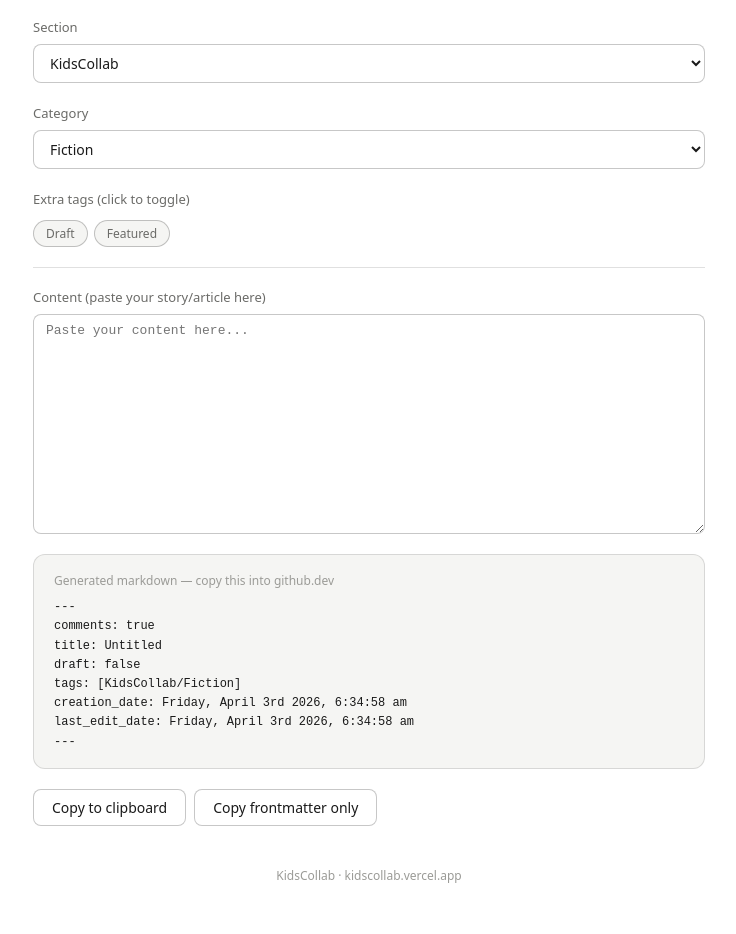
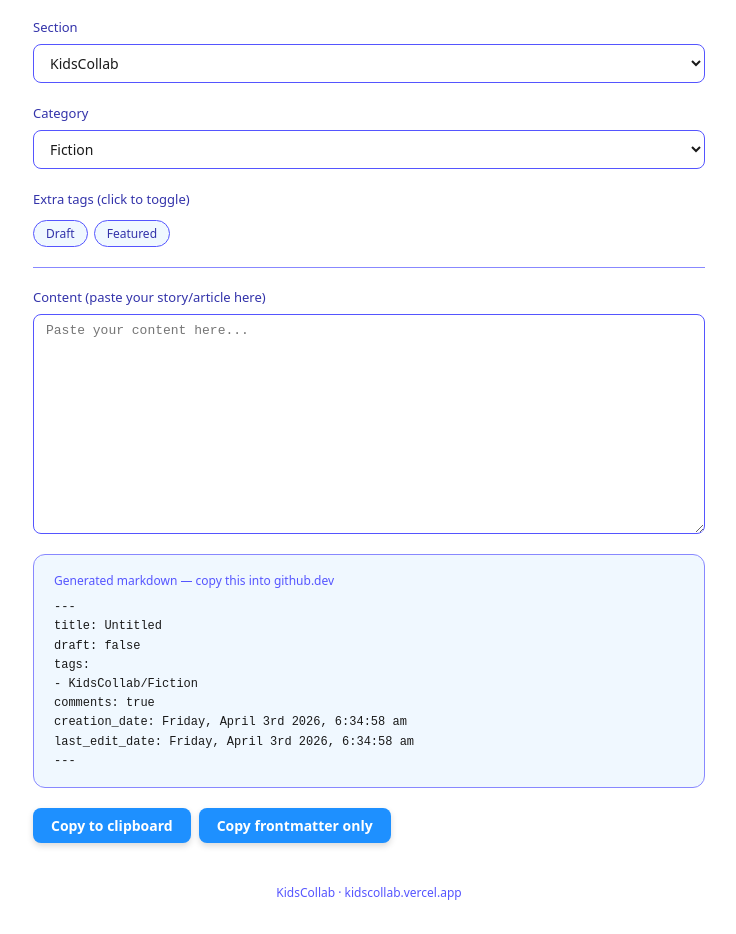
Before and after one commit to KidsCollab/submission, a plain HTML site: page index.html in a window 1280 px wide. Shown: the part 189-1123 px from the top of the page, without its empty margins (271-1007 px from the left). Drawn offline with Linux system fonts and the light colour scheme.

Commit message:
update v2

```diff
--- a/index.html
+++ b/index.html
@@ -1,45 +1,51 @@
-<!DOCTYPE html>
+<!doctype html>
 <html lang="en">
   <head>
-<meta charset="UTF-8">
-<meta name="viewport" content="width=device-width, initial-scale=1.0">
+    <meta charset="UTF-8" />
+    <meta name="viewport" content="width=device-width, initial-scale=1.0" />
     <title>KidsCollab Submission Generator</title>
     <style>
-  *, *::before, *::after { box-sizing: border-box; margin: 0; padding: 0; }
+      *,
+      *::before,
+      *::after {
+        box-sizing: border-box;
+        margin: 0;
+        padding: 0;
+      }
 
       :root {
-    --bg: #ffffff;
-    --bg-secondary: #f5f5f3;
-    --bg-info: #e6f1fb;
-    --text: #1a1a1a;
-    --text-secondary: #6b6b68;
-    --text-tertiary: #9b9b97;
-    --text-info: #185fa5;
-    --border: rgba(0,0,0,0.12);
-    --border-secondary: rgba(0,0,0,0.22);
-    --border-info: rgba(24,95,165,0.4);
-    --border-success: rgba(15,110,86,0.4);
-    --bg-success: #e1f5ee;
-    --text-success: #0f6e56;
+        --bg: #ffffff; /* still clean background */
+        --bg-secondary: #f0f8ff; /* light sky-blue */
+        --bg-info: #ffe4b5; /* light orange/yellow */
+        --text: #1a1a1a; /* dark text for readability */
+        --text-secondary: #3333aa; /* bold blue for labels */
+        --text-tertiary: #5555ff; /* bright accent */
+        --text-info: #ff4500; /* orange-red pop for info */
+        --border: #8888ff; /* soft purple border for definition */
+        --border-secondary: #5555ff; /* bright blue border */
+        --border-info: #ff8c00; /* bold orange border for focus */
+        --border-success: #32cd32; /* lime green for success states */
+        --bg-success: #ccffcc; /* light green background */
+        --text-success: #228b22; /* dark green text */
         --radius-md: 8px;
         --radius-lg: 12px;
         --font-sans: system-ui, -apple-system, sans-serif;
-    --font-mono: ui-monospace, 'Cascadia Code', monospace;
+        --font-mono: ui-monospace, "Cascadia Code", monospace;
       }
 
       @media (prefers-color-scheme: dark) {
         :root {
-      --bg: #1e1e1c;
-      --bg-secondary: #2a2a28;
-      --bg-info: #042c53;
-      --text: #f0f0ee;
-      --text-secondary: #a0a09c;
-      --text-tertiary: #6b6b68;
-      --text-info: #85b7eb;
-      --border: rgba(255,255,255,0.1);
-      --border-secondary: rgba(255,255,255,0.2);
-      --border-info: rgba(133,183,235,0.35);
-      --border-success: rgba(93,202,165,0.35);
+          --bg: #121212; /* deep dark background */
+          --bg-secondary: #1c1c3a; /* dark blue secondary background */
+          --bg-info: #ffdead; /* warm yellow/orange pop */
+          --text: #f0f0f0; /* light text */
+          --text-secondary: #87cefa; /* sky blue labels */
+          --text-tertiary: #ffa500; /* bright orange accent */
+          --text-info: #ff6347; /* tomato red info */
+          --border: #7b68ee; /* medium purple border */
+          --border-secondary: #6495ed; /* bright cornflower blue */
+          --border-info: #ff8c00; /* strong orange */
+          --border-success: #32cd32;
           --bg-success: #04342c;
           --text-success: #5dcaa5;
         }
@@ -70,19 +76,37 @@
         color: var(--text-secondary);
       }
 
-  .wrap { display: flex; flex-direction: column; gap: 1.25rem; }
+      .wrap {
+        display: flex;
+        flex-direction: column;
+        gap: 1.25rem;
+      }
 
-  .row { display: grid; grid-template-columns: 1fr 1fr; gap: 12px; }
-  @media (max-width: 500px) { .row { grid-template-columns: 1fr; } }
+      .row {
+        display: grid;
+        grid-template-columns: 1fr 1fr;
+        gap: 12px;
+      }
+      @media (max-width: 500px) {
+        .row {
+          grid-template-columns: 1fr;
+        }
+      }
 
-  .field { display: flex; flex-direction: column; gap: 6px; }
+      .field {
+        display: flex;
+        flex-direction: column;
+        gap: 6px;
+      }
 
       .field label {
         font-size: 13px;
         color: var(--text-secondary);
       }
 
-  input, select, textarea {
+      input,
+      select,
+      textarea {
         width: 100%;
         padding: 8px 12px;
         font-size: 14px;
@@ -95,9 +119,11 @@
         transition: border-color 0.15s;
       }
 
-  input:focus, select:focus, textarea:focus {
+      input:focus,
+      select:focus,
+      textarea:focus {
         border-color: var(--border-info);
-    box-shadow: 0 0 0 3px rgba(24,95,165,0.1);
+        box-shadow: 0 0 0 3px rgba(24, 95, 165, 0.1);
       }
 
       textarea {
@@ -107,7 +133,12 @@
         font-size: 13px;
       }
 
-  .tags-wrap { display: flex; flex-wrap: wrap; gap: 6px; margin-top: 4px; }
+      .tags-wrap {
+        display: flex;
+        flex-wrap: wrap;
+        gap: 6px;
+        margin-top: 4px;
+      }
 
       .tag {
         font-size: 12px;
@@ -118,7 +149,9 @@
         cursor: pointer;
         color: var(--text-secondary);
         user-select: none;
-    transition: background 0.1s, color 0.1s;
+        transition:
+          background 0.1s,
+          color 0.1s;
       }
 
       .tag.on {
@@ -127,7 +160,10 @@
         border-color: var(--border-info);
       }
 
-  .divider { height: 0.5px; background: var(--border); }
+      .divider {
+        height: 0.5px;
+        background: var(--border);
+      }
 
       .out-wrap {
         background: var(--bg-secondary);
@@ -151,7 +187,11 @@
         line-height: 1.6;
       }
 
-  .btn-row { display: flex; gap: 8px; flex-wrap: wrap; }
+      .btn-row {
+        display: flex;
+        gap: 8px;
+        flex-wrap: wrap;
+      }
 
       .copy-btn {
         padding: 8px 18px;
@@ -162,11 +202,17 @@
         background: var(--bg);
         color: var(--text);
         cursor: pointer;
-    transition: background 0.1s, transform 0.1s;
+        transition:
+          background 0.1s,
+          transform 0.1s;
       }
 
-  .copy-btn:hover { background: var(--bg-secondary); }
-  .copy-btn:active { transform: scale(0.98); }
+      .copy-btn:hover {
+        background: var(--bg-secondary);
+      }
+      .copy-btn:active {
+        transform: scale(0.98);
+      }
 
       .copy-btn.done {
         background: var(--bg-success);
@@ -180,30 +226,71 @@
         color: var(--text-tertiary);
         text-align: center;
       }
+      input,
+      select,
+      textarea {
+        border-width: 1.5px; /* thicker border to pop */
+      }
+
+      .copy-btn {
+        background: #1e90ff; /* bright dodger blue */
+        color: #ffffff; /* white text */
+        font-weight: 600; /* bold button text */
+        border: none; /* cleaner, no border */
+        box-shadow: 0 3px 6px rgba(0, 0, 0, 0.15); /* subtle shadow */
+      }
+
+      .copy-btn:hover {
+        background: #00bfff; /* lighter blue on hover */
+        transform: scale(1.03); /* tiny pop effect */
+      }
+
+      .copy-btn.done {
+        background: #32cd32; /* lime green success */
+        color: #ffffff;
+      }
     </style>
   </head>
   <body>
-
     <header>
       <h1>KidsCollab submission generator</h1>
-  <p>Fill in the details, paste your content, then copy the result into github.dev</p>
+      <p>
+        Fill in the details, paste your content, then copy the result into
+        github.dev
+      </p>
     </header>
 
     <div class="wrap">
       <div class="row">
         <div class="field">
           <label>Title</label>
-      <input type="text" id="title" placeholder="The 4th Dimension Adventure" oninput="gen()">
+          <input
+            type="text"
+            id="title"
+            placeholder="The 4th Dimension Adventure"
+            oninput="gen()"
+          />
         </div>
         <div class="field">
           <label>Author (first name + last initial)</label>
-      <input type="text" id="author" placeholder="e.g. Alvin C" oninput="gen()">
+          <input
+            type="text"
+            id="author"
+            placeholder="e.g. Alvin C"
+            oninput="gen()"
+          />
         </div>
       </div>
 
       <div class="field">
         <label>Section</label>
-    <select id="section" onchange="updateSubsections(); gen()">
+        <select
+          id="section"
+          onchange="
+            updateSubsections();
+            gen();
+          "
+        >
           <option value="KidsCollab">KidsCollab</option>
           <option value="KidsPerplex">KidsPerplex</option>
           <option value="QuizCollab">QuizCollab</option>
@@ -228,17 +315,27 @@
 
       <div class="field">
         <label>Content (paste your story/article here)</label>
-    <textarea id="content" placeholder="Paste your content here..." oninput="gen()"></textarea>
+        <textarea
+          id="content"
+          placeholder="Paste your content here..."
+          oninput="gen()"
+        ></textarea>
       </div>
 
       <div class="out-wrap">
-    <div class="out-label">Generated markdown — copy this into github.dev</div>
+        <div class="out-label">
+          Generated markdown — copy this into github.dev
+        </div>
         <pre class="out-code" id="output"></pre>
       </div>
 
       <div class="btn-row">
-    <button class="copy-btn" onclick="copyAll(this)">Copy to clipboard</button>
-    <button class="copy-btn" onclick="copyFrontmatter(this)">Copy frontmatter only</button>
+        <button class="copy-btn" onclick="copyAll(this)">
+          Copy to clipboard
+        </button>
+        <button class="copy-btn" onclick="copyFrontmatter(this)">
+          Copy frontmatter only
+        </button>
       </div>
     </div>
 
@@ -246,29 +343,71 @@
 
     <script>
       const subsections = {
-  KidsCollab: ["Fiction", "Non-Fiction", "Poetry", "Speeches", "Persuasive", "Reports", "Science Fiction", "Diaries", "Video Game Reviews", "Write 4 Fun"],
+        KidsCollab: [
+          "Fiction",
+          "Non-Fiction",
+          "Poetry",
+          "Speeches",
+          "Persuasive",
+          "Reports",
+          "Science Fiction",
+          "Diaries",
+          "Video Game Reviews",
+          "Write 4 Fun",
+        ],
         KidsPerplex: ["Puzzles", "Brain Teasers", "Chrome Music Labs Music"],
         QuizCollab: ["General Knowledge", "Science", "History", "Pop Culture"],
-  ColLabs: ["Collaborative Projects", "Group Writing"]
+        ColLabs: ["Collaborative Projects", "Group Writing"],
       };
 
       function updateSubsections() {
         const sec = document.getElementById("section").value;
         const sub = document.getElementById("subsection");
-  sub.innerHTML = subsections[sec].map(s => `<option value="${s}">${s}</option>`).join("");
+        sub.innerHTML = subsections[sec]
+          .map((s) => `<option value="${s}">${s}</option>`)
+          .join("");
       }
 
       function fmtDate(d) {
-  const days = ["Sunday","Monday","Tuesday","Wednesday","Thursday","Friday","Saturday"];
-  const months = ["January","February","March","April","May","June","July","August","September","October","November","December"];
+        const days = [
+          "Sunday",
+          "Monday",
+          "Tuesday",
+          "Wednesday",
+          "Thursday",
+          "Friday",
+          "Saturday",
+        ];
+        const months = [
+          "January",
+          "February",
+          "March",
+          "April",
+          "May",
+          "June",
+          "July",
+          "August",
+          "September",
+          "October",
+          "November",
+          "December",
+        ];
         const day = days[d.getDay()];
         const month = months[d.getMonth()];
         const date = d.getDate();
-  const suffix = [11,12,13].includes(date) ? "th" : date % 10 === 1 ? "st" : date % 10 === 2 ? "nd" : date % 10 === 3 ? "rd" : "th";
+        const suffix = [11, 12, 13].includes(date)
+          ? "th"
+          : date % 10 === 1
+            ? "st"
+            : date % 10 === 2
+              ? "nd"
+              : date % 10 === 3
+                ? "rd"
+                : "th";
         const yr = d.getFullYear();
         const h = d.getHours();
-  const m = String(d.getMinutes()).padStart(2,"0");
-  const s = String(d.getSeconds()).padStart(2,"0");
+        const m = String(d.getMinutes()).padStart(2, "0");
+        const s = String(d.getSeconds()).padStart(2, "0");
         const ampm = h >= 12 ? "pm" : "am";
         const h12 = h % 12 || 12;
         return `${day}, ${month} ${date}${suffix} ${yr}, ${h12}:${m}:${s} ${ampm}`;
@@ -280,11 +419,12 @@ function toggleTag(el) {
       }
 
       function slugify(str) {
-  return (str || "").replace(/\s+/g,"").replace(/[^a-zA-Z0-9]/g,"");
+        return (str || "").replace(/\s+/g, "").replace(/[^a-zA-Z0-9]/g, "");
       }
 
       function gen() {
-  const title = document.getElementById("title").value.trim() || "Untitled";
+        const title =
+          document.getElementById("title").value.trim() || "Untitled";
         const author = document.getElementById("author").value.trim();
         const section = document.getElementById("section").value;
         const subsection = document.getElementById("subsection").value;
@@ -293,23 +433,34 @@ function gen() {
         const dateStr = fmtDate(now);
 
         const authorSlug = slugify(author);
-  const tags = [`${section}/${subsection.replace(/\s+/g,"")}`];
+        const tags = [];
+
         if (authorSlug) tags.push(authorSlug);
-  document.querySelectorAll(".tag.on").forEach(t => tags.push(t.textContent.replace(/\s+/g,"")));
+        tags.push(`${section}/${subsection}`);
 
-  const isDraft = [...document.querySelectorAll(".tag.on")].some(t => t.textContent === "Draft");
-  const tagsStr = tags.join(", ");
+        document.querySelectorAll(".tag.on").forEach((t) => {
+          tags.push(t.textContent.replace(/\s+/g, ""));
+        });
+
+        const isDraft = [...document.querySelectorAll(".tag.on")].some(
+          (t) => t.textContent === "Draft",
+        );
+
+        // MULTILINE YAML TAGS
+        const tagsYaml = tags.map((t) => `- ${t}`).join("\n");
 
         const frontmatter = `---
-comments: true
 title: ${title}
 draft: ${isDraft ? "true" : "false"}
-tags: [${tagsStr}]
+tags:
+${tagsYaml}
+comments: true
 creation_date: ${dateStr}
 last_edit_date: ${dateStr}
 ---`;
 
-  document.getElementById("output").textContent = frontmatter + (content ? "\n\n" + content : "");
+        document.getElementById("output").textContent =
+          frontmatter + (content ? "\n\n" + content : "");
       }
 
       function copyAll(btn) {
@@ -317,7 +468,10 @@ function copyAll(btn) {
         navigator.clipboard.writeText(text).then(() => {
           btn.textContent = "Copied!";
           btn.classList.add("done");
-    setTimeout(() => { btn.textContent = "Copy to clipboard"; btn.classList.remove("done"); }, 2000);
+          setTimeout(() => {
+            btn.textContent = "Copy to clipboard";
+            btn.classList.remove("done");
+          }, 2000);
         });
       }
 
@@ -328,7 +482,10 @@ function copyFrontmatter(btn) {
         navigator.clipboard.writeText(fm).then(() => {
           btn.textContent = "Copied!";
           btn.classList.add("done");
-    setTimeout(() => { btn.textContent = "Copy frontmatter only"; btn.classList.remove("done"); }, 2000);
+          setTimeout(() => {
+            btn.textContent = "Copy frontmatter only";
+            btn.classList.remove("done");
+          }, 2000);
         });
       }
 
```
Lines whose indentation alone changed are shown as unchanged.
